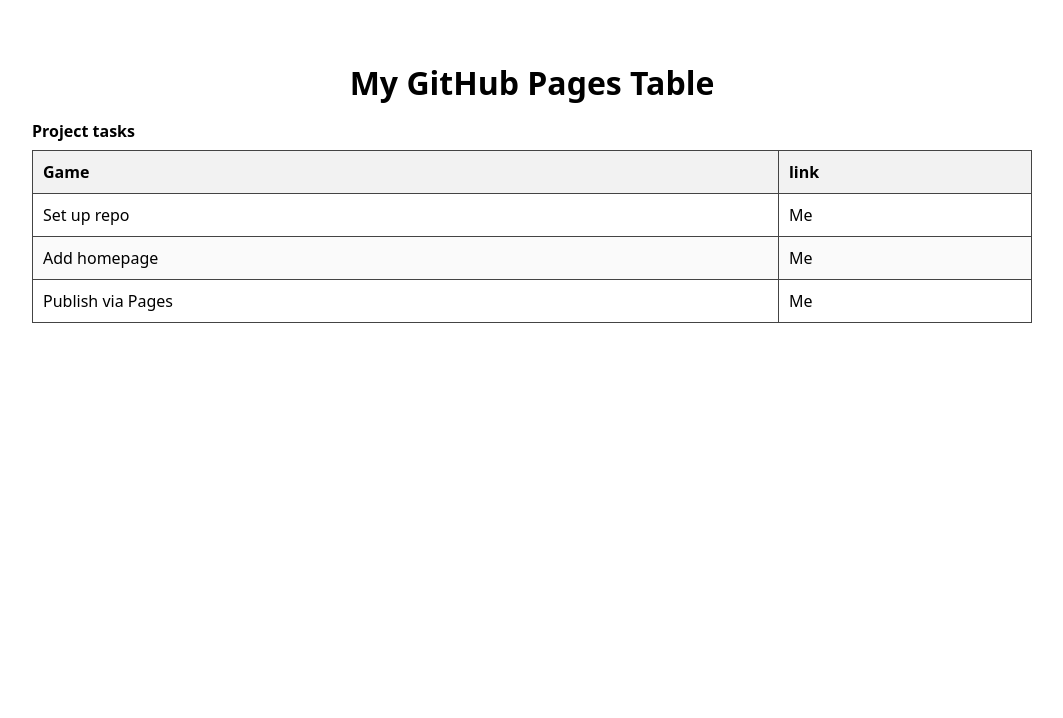
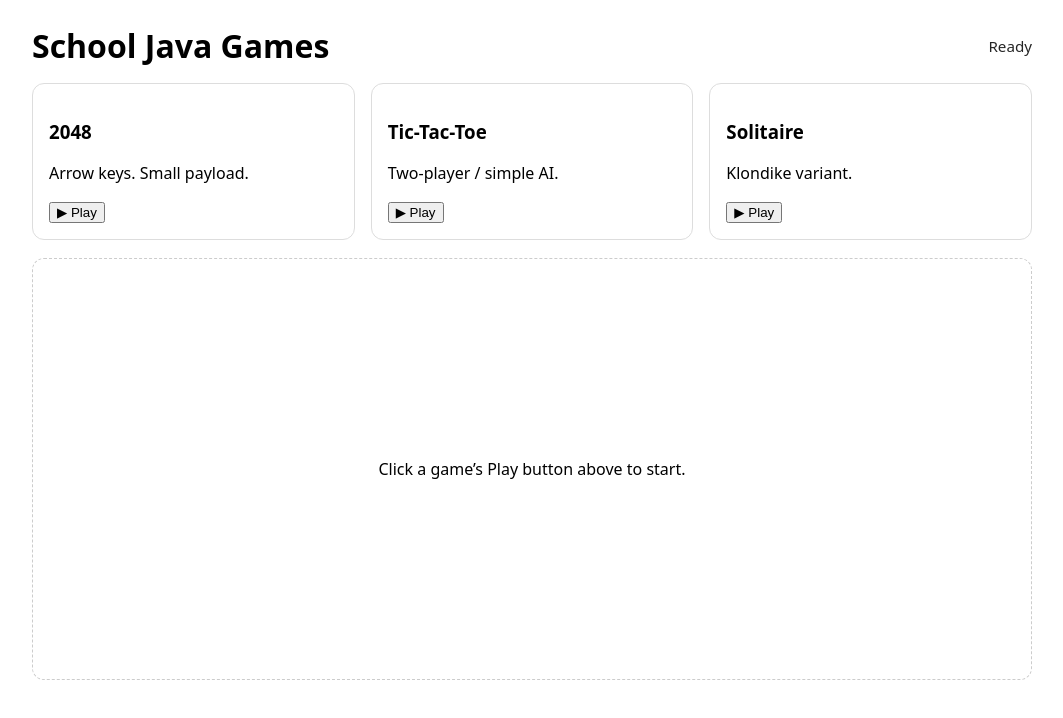
Before and after one commit to Blake71722/shiny-octo-goggles, a plain HTML site: page index.html in a window 1280 px wide. Shown: the whole page, without its empty margins (108-1171 px from the left). Drawn offline with Linux system fonts and the light colour scheme.

Commit message:
Update index.html

```diff
--- a/index.html
+++ b/index.html
@@ -3,42 +3,62 @@
 <head>
   <meta charset="utf-8" />
   <meta name="viewport" content="width=device-width,initial-scale=1" />
-  <title>My Project Table</title>
+  <title>Games</title>
   <style>
-    :root { --w: min(1000px, 92vw); }
-    body { font-family: system-ui, Arial, sans-serif; margin: 40px 0; display:flex; justify-content:center; }
-    main { width: var(--w); }
-    h1 { text-align:center; margin-bottom: 1rem; }
-    table { width:100%; border-collapse: collapse; }
-    th, td { border:1px solid #444; padding:10px; text-align:left; }
-    th { background:#f2f2f2; }
-    tr:nth-child(even) td { background:#fafafa; }
-    caption { text-align:left; margin-bottom:.5rem; font-weight:600; }
+    :root { --maxw: min(1000px, 92vw); }
+    body{font-family:system-ui,Arial,sans-serif;margin:24px;display:flex;justify-content:center}
+    main{width:var(--maxw)}
+    header{display:flex;align-items:center;gap:12px;margin-bottom:16px}
+    header h1{margin:0}
+    #status{margin-left:auto;opacity:.85;font-size:.95rem}
+    .grid{display:grid;grid-template-columns:repeat(auto-fit,minmax(260px,1fr));gap:16px}
+    .card{border:1px solid #ddd;border-radius:12px;padding:16px}
+    .actions button{margin-right:8px}
+    #stage{display:flex;justify-content:center;align-items:center;margin-top:18px;min-height:420px;border:1px dashed #ccc;border-radius:12px}
     @media (prefers-color-scheme: dark){
       body{background:#111;color:#eee}
-      th,td{border-color:#555}
-      th{background:#1e1e1e}
-      tr:nth-child(even) td{background:#171717}
+      .card{border-color:#333}
+      #stage{border-color:#444}
     }
   </style>
+  <!-- CheerpJ runtime (cached after first load) -->
+  <script defer src="https://cjrtnc.leaningtech.com/3.0/loader.js"></script>
 </head>
 <body>
   <main>
-    <h1>My GitHub Pages Table</h1>
-    <table>
-      <caption>Project tasks</caption>
-      <thead>
-        <tr>
-          <th>Game</th>
-          <th>link</th>
-        </tr>
-      </thead>
-      <tbody>
-        <tr><td>Set up repo</td><td>Me</td></tr>
-        <tr><td>Add homepage</td><td>Me</td></tr>
-        <tr><td>Publish via Pages</td><td>Me</td></tr>
-      </tbody>
-    </table>
+    <header>
+      <h1>School Java Games</h1>
+      <div id="status">Ready</div>
+    </header>
+
+    <section class="grid">
+      <article class="card">
+        <h3>2048</h3>
+        <p>Arrow keys. Small payload.</p>
+        <div class="actions">
+          <button data-jar="./games/2048/2048.jar" data-w="640" data-h="640">▶ Play</button>
+        </div>
+      </article>
+
+      <article class="card">
+        <h3>Tic-Tac-Toe</h3>
+        <p>Two-player / simple AI.</p>
+        <div class="actions">
+          <button data-jar="./games/tictactoe/tictactoe.jar" data-w="480" data-h="480">▶ Play</button>
+        </div>
+      </article>
+
+      <article class="card">
+        <h3>Solitaire</h3>
+        <p>Klondike variant.</p>
+        <div class="actions">
+          <button data-jar="./games/solitaire/solitaire.jar" data-w="900" data-h="600">▶ Play</button>
+        </div>
+      </article>
+    </section>
+
+    <div id="stage" aria-live="polite">Click a game’s Play button above to start.</div>
   </main>
-</body>
-</html>
+
+  <script>
+    const stage = document.getElementById('stage');
```
